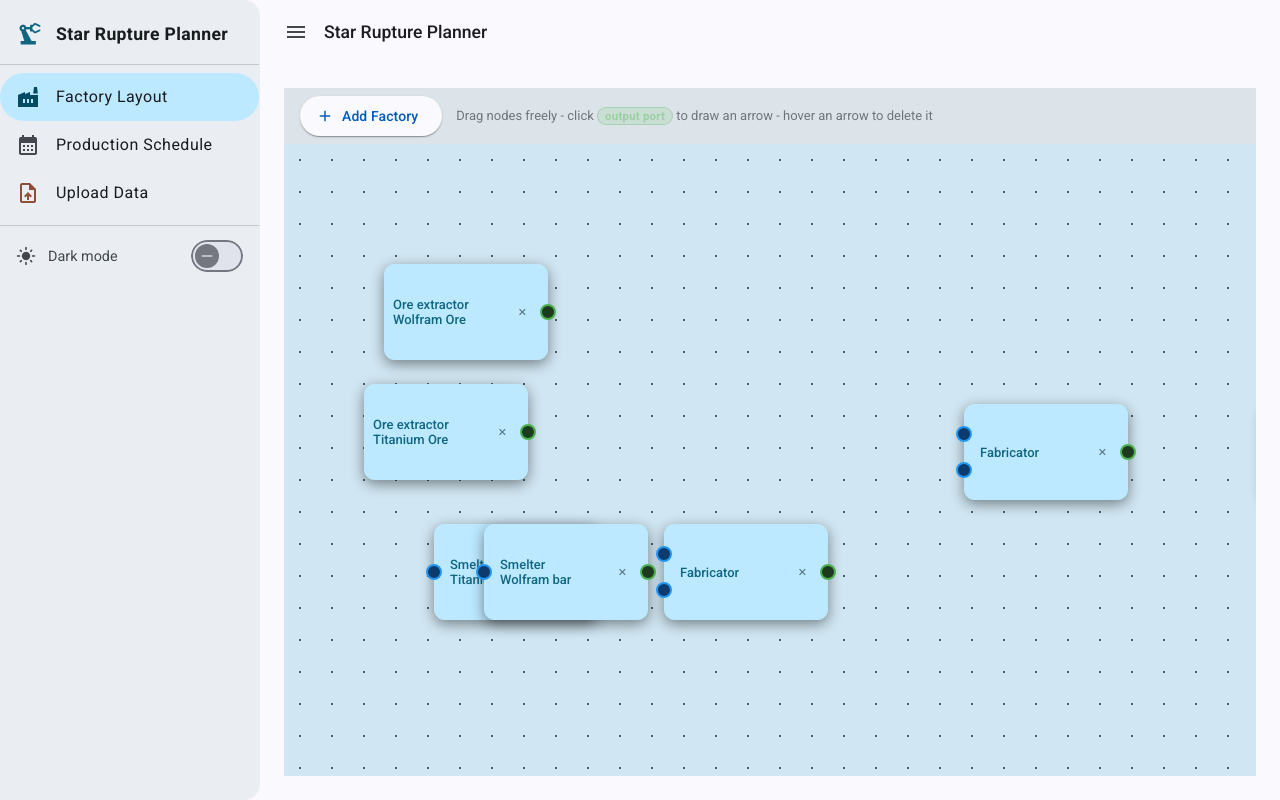
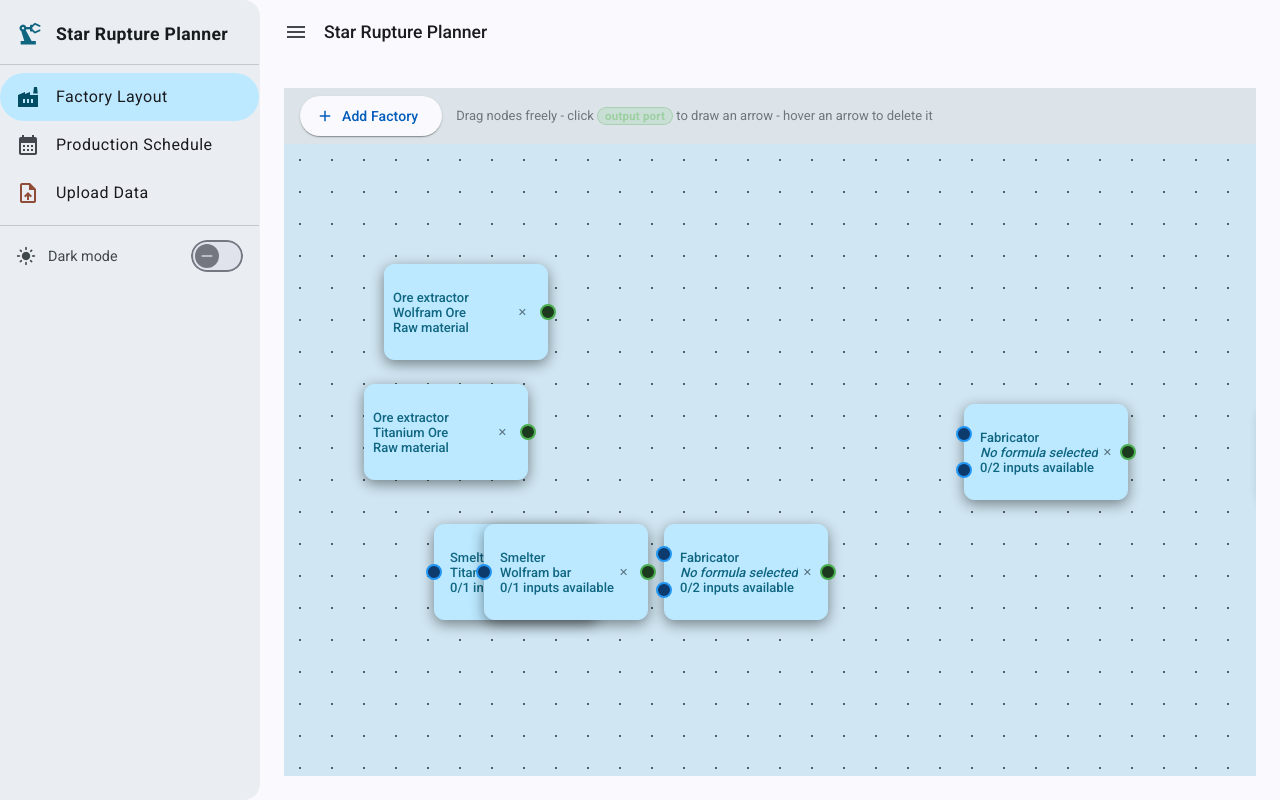
Before and after one commit to straziota18/reassert, an Angular app: page /factory in a window 1280 px wide. Built offline with nearby package versions, Linux system fonts and the light colour scheme.

Commit message:
add small logic for status

```diff
--- a/src/app/app.component.scss
+++ b/src/app/app.component.scss
@@ -105,6 +105,7 @@
 .app-content {
   padding: 24px;
   flex: 1;
+  overflow: auto;
 
   // Tighter padding on mobile
   @media (max-width: 599px) {
--- a/src/app/components/factory/factory.html
+++ b/src/app/components/factory/factory.html
@@ -20,11 +20,11 @@
 <!-- ── Canvas ─────────────────────────────────────────────────────────── -->
 <div class="canvas-container" cdkScrollable>
   <div class="canvas-world" #canvasWorld [class.pending-mode]="pendingFrom"
-    [style.width.px]="canvasWidth" [style.height.px]="canvasHeight"
+    [style.width.px]="canvasWidth()" [style.height.px]="canvasHeight()"
     (mousemove)="onMouseMove($event)" (click)="pendingFrom = null">
 
     <!-- ── SVG arrow layer (above nodes via z-index, pointer-events pass-through) -->
-    <svg class="arrows-svg" [attr.width]="canvasWidth" [attr.height]="canvasHeight">
+    <svg class="arrows-svg" [attr.width]="canvasWidth()" [attr.height]="canvasHeight()">
       <defs>
         <!-- Arrowhead for established connections -->
         <marker id="arrowhead" markerWidth="10" markerHeight="7" refX="9" refY="3.5" orient="auto">
@@ -62,7 +62,7 @@
     </svg>
 
     <!-- ── Draggable nodes ─────────────────────────────────────────────── -->
-    @for (node of nodes; track node.id) {
+    @for (node of nodes(); track node.id) {
     <div class="factory-node" [class.node-is-source]="pendingFrom?.id === node.id"
       [class.node-is-target]="pendingFrom && pendingFrom.id !== node.id" [style.left.px]="node.x"
       [style.top.px]="node.y" cdkDrag
@@ -80,7 +80,8 @@
       <div class="node-body" cdkDragHandle>
         <div class="node-data">
           <span class="node-label" [title]="node.label">{{ node.label }}</span>
-          <span class="node-label" [title]="node.activeFormula">{{ node.activeFormula }}</span>
+          <span class="node-label" [class]="{'missing-formula': node.activeFormula === null}" [title]="node.activeFormula">{{ node.activeFormula || 'No formula selected' }}</span>
+          <span class="node-label" [class]="getInputStatusCss(node)" [title]="getInputStatus(node)">{{ getInputStatus(node) }}</span>
         </div>
 
         <button class="node-delete-btn" title="Delete node" (click)="deleteNode(node, $event)">✕</button>
--- a/src/app/components/factory/factory.scss
+++ b/src/app/components/factory/factory.scss
@@ -68,25 +68,6 @@
   flex: 1;
   overflow: auto;
   background: #0a1628;
-
-  // Custom scrollbar
-  &::-webkit-scrollbar {
-    width: 8px;
-    height: 8px;
-  }
-
-  &::-webkit-scrollbar-track {
-    background: #0d1b2a;
-  }
-
-  &::-webkit-scrollbar-thumb {
-    background: #1e3a5f;
-    border-radius: 4px;
-
-    &:hover {
-      background: #2a5298;
-    }
-  }
 }
 
 // ── Canvas world (the large draggable surface) ────────────────────────────────
@@ -296,6 +277,10 @@
     text-overflow: ellipsis;
     flex: 1;
     min-width: 0;
+
+    &.missing-formula {
+      font-style: italic;
+    }
   }
 }
 
--- a/src/app/components/factory/factory.ts
+++ b/src/app/components/factory/factory.ts
@@ -1,4 +1,4 @@
-import { Component, ElementRef, HostListener, ViewChild } from '@angular/core';
+import { Component, computed, ElementRef, HostListener, signal, ViewChild } from '@angular/core';
 import { CdkDrag, CdkDragEnd, CdkDragHandle, CdkDragMove } from '@angular/cdk/drag-drop';
 import { CdkScrollable } from '@angular/cdk/scrolling';
 import { MatAnchor, MatButton } from "@angular/material/button";
@@ -42,32 +42,46 @@ export class Factory {
   readonly NW = NODE_W;
   readonly NH = NODE_H;
 
-  constructor(private readonly matDialog: MatDialog) {}
+  constructor(private readonly matDialog: MatDialog) { }
 
-  get canvasWidth(): number {
-    if (this.nodes.length === 0) return 800;
-    const maxX = Math.max(...this.nodes.map(n => this.visualPos(n).x + NODE_W));
+  // ── Node state ──────────────────────────────────────────────────────────────
+
+  // TODO extract this data from a service
+  readonly nodes = signal<FactoryNode[]>([
+    { id: 'n1', label: 'Ore extractor', activeFormula: 'Titanium Ore', x: 80, y: 240, freeDragPos: { x: 0, y: 0 }, nbInputs: 0 },
+    { id: 'n2', label: 'Ore extractor', activeFormula: 'Wolfram Ore', x: 100, y: 120, freeDragPos: { x: 0, y: 0 }, nbInputs: 0 },
+    { id: 'n3', label: 'Smelter', activeFormula: 'Titanium bar', x: 150, y: 380, freeDragPos: { x: 0, y: 0 }, nbInputs: 1 },
+    { id: 'n4', label: 'Smelter', activeFormula: 'Wolfram bar', x: 200, y: 380, freeDragPos: { x: 0, y: 0 }, nbInputs: 1 },
+    { id: 'n5', label: 'Fabricator', activeFormula: null, x: 380, y: 380, freeDragPos: { x: 0, y: 0 }, nbInputs: 2 },
+    { id: 'n6', label: 'Fabricator', activeFormula: null, x: 680, y: 260, freeDragPos: { x: 0, y: 0 }, nbInputs: 2 },
+    { id: 'n7', label: 'Furnace', activeFormula: null, x: 980, y: 260, freeDragPos: { x: 0, y: 0 }, nbInputs: 3 },
+  ]);
+
+  /**
+   * Canvas width derived from the rightmost node edge + padding.
+   * Re-evaluates only when `nodes` signal changes (add / delete / drag).
+   */
+  readonly canvasWidth = computed(() => {
+    const ns = this.nodes();
+    if (ns.length === 0) return 800;
+    const maxX = Math.max(...ns.map(n => this.visualPos(n).x + NODE_W));
     return maxX + CANVAS_PADDING;
-  }
+  });
 
-  get canvasHeight(): number {
-    if (this.nodes.length === 0) return 600;
-    const maxY = Math.max(...this.nodes.map(n => this.visualPos(n).y + NODE_H));
+  /**
+   * Canvas height derived from the bottom-most node edge + padding.
+   * Re-evaluates only when `nodes` signal changes.
+   */
+  readonly canvasHeight = computed(() => {
+    const ns = this.nodes();
+    if (ns.length === 0) return 600;
+    const maxY = Math.max(...ns.map(n => this.visualPos(n).y + NODE_H));
     return maxY + CANVAS_PADDING;
-  }
+  });
 
-  nodes: FactoryNode[] = [
-    { id: 'n1', label: 'Ore extractor', activeFormula: 'Titanium Ore', x:  80, y: 240, freeDragPos: { x: 0, y: 0 }, nbInputs: 0 },
-    { id: 'n2', label: 'Ore extractor', activeFormula: 'Wolfram Ore' , x: 100, y: 120, freeDragPos: { x: 0, y: 0 }, nbInputs: 0 },
-    { id: 'n3', label: 'Smelter'      , activeFormula: 'Titanium bar', x: 150, y: 380, freeDragPos: { x: 0, y: 0 }, nbInputs: 1 },
-    { id: 'n4', label: 'Smelter'      , activeFormula: 'Wolfram bar' , x: 200, y: 380, freeDragPos: { x: 0, y: 0 }, nbInputs: 1 },
-    { id: 'n5', label: 'Fabricator'   , activeFormula: null, x: 380, y: 380, freeDragPos: { x: 0, y: 0 }, nbInputs: 2 },
-    { id: 'n6', label: 'Fabricator'   , activeFormula: null, x: 680, y: 260, freeDragPos: { x: 0, y: 0 }, nbInputs: 2 },
-    { id: 'n7', label: 'Furnace'      , activeFormula: null, x: 980, y: 260, freeDragPos: { x: 0, y: 0 }, nbInputs: 3 },
-  ];
+  // ── Connections ─────────────────────────────────────────────────────────────
 
-  connections: Connection[] = [
-  ];
+  connections: Connection[] = [];
 
   /** Node whose output port was clicked — awaiting a target input port click. */
   pendingFrom: FactoryNode | null = null;
@@ -98,6 +112,9 @@ export class Factory {
     // feedback loop where Angular CD re-applies the value CDK just computed).
     const p = ev.source.getFreeDragPosition();
     node.freeDragPos = { x: p.x, y: p.y };
+    // Spread the array so canvasWidth / canvasHeight computed signals re-evaluate
+    // and the SVG arrows track the moving node.
+    this.nodes.update(ns => [...ns]);
   }
 
   onDragEnded(ev: CdkDragEnd, node: FactoryNode): void {
@@ -108,6 +125,7 @@ export class Factory {
     // … then reset freeDragPos and let CDK reset its own internal transform.
     node.freeDragPos = { x: 0, y: 0 };
     ev.source.reset();
+    this.nodes.update(ns => [...ns]);
   }
 
   // ── SVG helpers ─────────────────────────────────────────────────────────────
@@ -126,8 +144,8 @@ export class Factory {
 
   /** SVG path for an established connection (right-centre → left-centre). */
   arrowPath(conn: Connection): string {
-    const f = this.nodes.find(n => n.id === conn.fromId);
-    const t = this.nodes.find(n => n.id === conn.toId);
+    const f = this.nodes().find(n => n.id === conn.fromId);
+    const t = this.nodes().find(n => n.id === conn.toId);
     if (!f || !t) return '';
     const fp = this.visualPos(f);
     const tp = this.visualPos(t);
@@ -144,8 +162,8 @@ export class Factory {
 
   /** Approximate midpoint of a connection's bezier (used for the delete handle). */
   arrowMid(conn: Connection): { x: number; y: number } | null {
-    const f = this.nodes.find(n => n.id === conn.fromId);
-    const t = this.nodes.find(n => n.id === conn.toId);
+    const f = this.nodes().find(n => n.id === conn.fromId);
+    const t = this.nodes().find(n => n.id === conn.toId);
     if (!f || !t) return null;
     const fp = this.visualPos(f);
     const tp = this.visualPos(t);
@@ -213,34 +231,29 @@ export class Factory {
           items: ['Ore extractor', 'Smelter', 'Fabricator', 'Furnace'],  // TODO get list of factories
         },
         width: '420px',
-      maxWidth: '95vw', // keeps it usable on phones
+        maxWidth: '95vw',
       }
     );
 
     ref.afterClosed().subscribe(selected => {
-    if (!selected) {
-      return;
-    }
-    const id = `n${this.nodes.length + 1}`;
-    this.nodes = [
-      ...this.nodes,
-      {
+      if (!selected) return;
+      const id = `n${this.nodes().length + 1}`;
+      const newNode: FactoryNode = {
         id,
         label: selected,
         activeFormula: null,
         x: 120 + Math.random() * 600,
-        y: 80  + Math.random() * 600,
+        y: 80 + Math.random() * 600,
         freeDragPos: { x: 0, y: 0 },
-        nbInputs: 1
-      },
-    ];
+        nbInputs: 1,  // TODO check inputs
+      };
+      this.nodes.update(ns => [...ns, newNode]);
     });
-
   }
 
   deleteNode(node: FactoryNode, ev: MouseEvent): void {
     ev.stopPropagation();
-    this.nodes = this.nodes.filter(n => n.id !== node.id);
+    this.nodes.update(ns => ns.filter(n => n.id !== node.id));
     this.connections = this.connections.filter(
       c => c.fromId !== node.id && c.toId !== node.id,
     );
@@ -248,4 +261,17 @@ export class Factory {
   }
 
   trackById = (_: number, item: { id: string }) => item.id;
+
+  getInputStatusCss(node: FactoryNode): string | null {
+    // TODO, check if missing input or inefficient
+    return null;
   }
+
+  getInputStatus(node: FactoryNode): string {
+    // TODO, similar to getInputStatusCss - logic is more complex
+    const nbInputs = this.connections.filter(
+      c => c.toId === node.id,
+    ).length;
+    return node.nbInputs === 0 ? 'Raw material' : `${nbInputs}/${node.nbInputs} inputs available`;
+  }
+}
--- a/src/app/components/item-select-dialog/item-select-dialog.scss
+++ b/src/app/components/item-select-dialog/item-select-dialog.scss
@@ -31,6 +31,14 @@
   &:hover {
     background-color: var(--mat-sys-surface-container-highest, rgba(0, 0, 0, 0.06));
   }
+
+  // Keyboard-navigation highlight — uses the M3 secondary-container token
+  // so it is visually distinct from hover and matches the theme palette.
+  &.highlighted {
+    background-color: var(--mat-sys-secondary-container, rgba(0, 0, 0, 0.12));
+    color: var(--mat-sys-on-secondary-container, inherit);
+    outline: none;
+  }
 }
 
 // ── No results ───────────────────────────────────────────────────────────────
```
Also changed, not shown: src/app/components/item-select-dialog/item-select-dialog.html (+8 -4 lines), src/app/components/item-select-dialog/item-select-dialog.ts (+46 -1 lines). Lines whose indentation alone changed are shown as unchanged.
